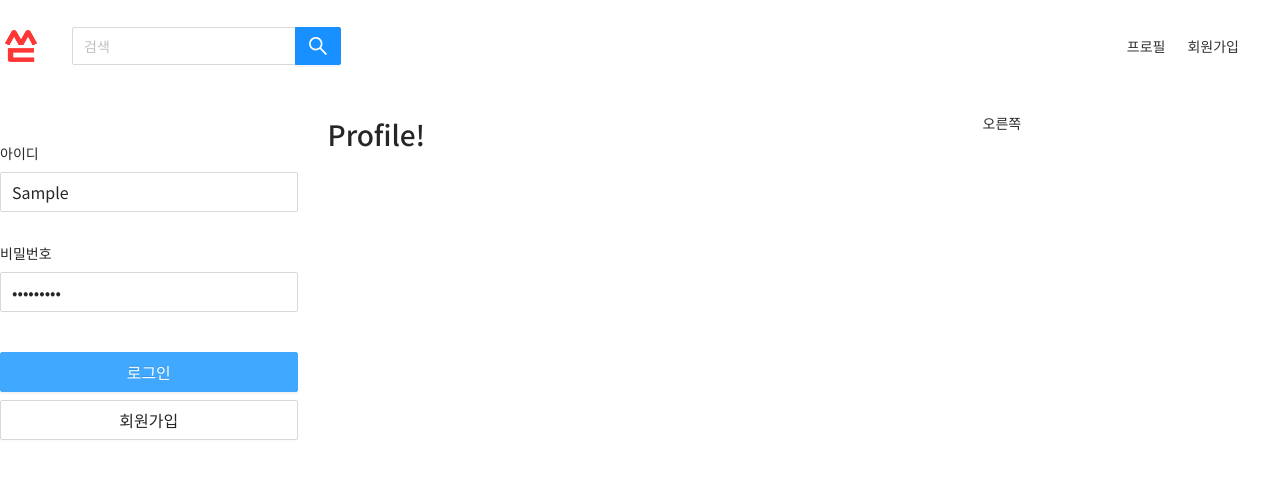
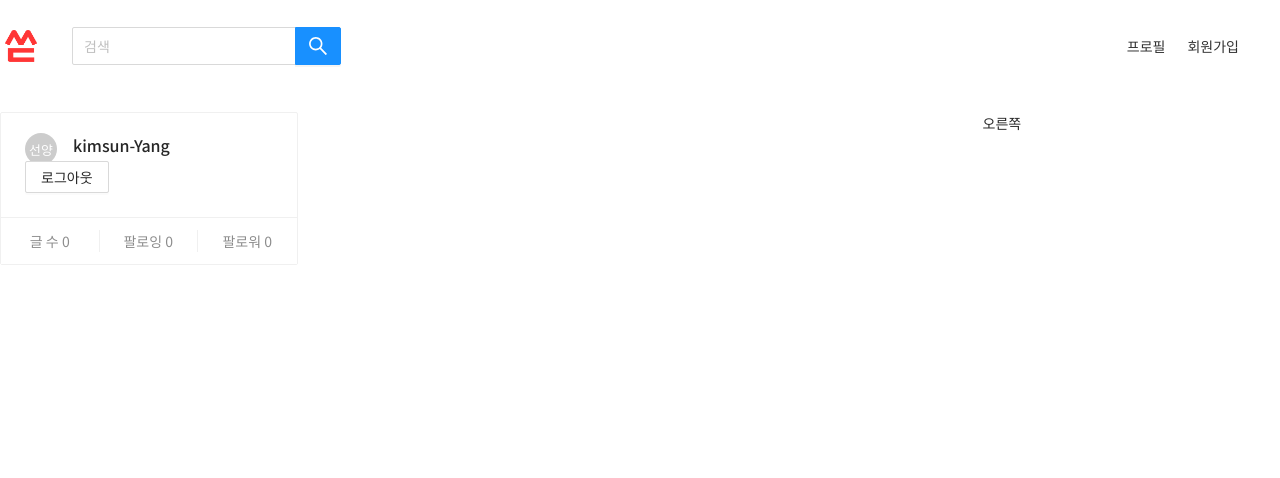
Before and after one commit to kimyang-sun/write, a Next.js app: page /profile in a window 1280 px wide. Both pictures are taken after typing "Sample", "Sample123" into the empty fields and a click on the button "로그인". Shown: the top 478 px of the page. Built offline with nearby package versions, Linux system fonts and the light colour scheme.

Commit message:
더미데이터 로그인, 로그아웃 구현

```diff
--- a/components/AppLayout.tsx
+++ b/components/AppLayout.tsx
@@ -17,13 +17,17 @@ const StyledRow = styled(Row)`
 
 // export
 function AppLayout({ children }: AppLayoutProps) {
-  const [isLoggedIn, setIsLoggedIn] = useState(false);
+  const [isLoggedIn, setIsLoggedIn] = useState<boolean>(false);
   return (
     <div>
       <Header />
       <StyledRow gutter={30}>
         <Col xs={24} md={6}>
-          {isLoggedIn ? <UserProfile /> : <LoginForm />}
+          {isLoggedIn ? (
+            <UserProfile setIsLoggedIn={setIsLoggedIn} />
+          ) : (
+            <LoginForm setIsLoggedIn={setIsLoggedIn} />
+          )}
         </Col>
         <Col xs={24} md={12}>
           {children}
--- a/components/LoginForm.tsx
+++ b/components/LoginForm.tsx
@@ -7,7 +7,11 @@ import { yupResolver } from '@hookform/resolvers/yup';
 import * as yup from 'yup';
 
 // Props 타입
-type LoginFormType = {
+type LoginFormProps = {
+  setIsLoggedIn: React.Dispatch<React.SetStateAction<boolean>>;
+};
+
+type LoginInputType = {
   userId: string;
   password: string;
 };
@@ -51,12 +55,16 @@ const validationSchema = yup.object({
     .max(15, '비밀번호는 15자리 이하여야 합니다.')
     .min(4, '비밀번호는 4자리 이상이어야 합니다.'),
 });
+
 // 리턴 컴포넌트
-function LoginForm() {
-  const { handleSubmit, errors, control } = useForm<LoginFormType>({
+function LoginForm({ setIsLoggedIn }: LoginFormProps) {
+  const { handleSubmit, errors, control } = useForm<LoginInputType>({
     resolver: yupResolver(validationSchema),
   });
-  const onSubmit = handleSubmit((data: LoginFormType) => console.log(data));
+  const onSubmit = handleSubmit((data: LoginInputType) => {
+    console.log(data);
+    setIsLoggedIn(true);
+  });
 
   return (
     <StyledLoginForm onFinish={onSubmit} size="large">
--- a/components/UserProfile.tsx
+++ b/components/UserProfile.tsx
@@ -1,7 +1,24 @@
+import { Avatar, Button, Card } from 'antd';
 import React from 'react';
 
-function UserProfile() {
-  return <div></div>;
+// Props 타입
+type UserProfileProps = {
+  setIsLoggedIn: React.Dispatch<React.SetStateAction<boolean>>;
+};
+
+function UserProfile({ setIsLoggedIn }: UserProfileProps) {
+  return (
+    <Card
+      actions={[
+        <div key="write">글 수 0</div>,
+        <div key="following">팔로잉 0</div>,
+        <div key="followers">팔로워 0</div>,
+      ]}
+    >
+      <Card.Meta avatar={<Avatar>선양</Avatar>} title="kimsun-Yang" />
+      <Button onClick={() => setIsLoggedIn(false)}>로그아웃</Button>
+    </Card>
+  );
 }
 
 export default UserProfile;
--- a/pages/_app.tsx
+++ b/pages/_app.tsx
@@ -23,7 +23,7 @@ function App({ Component }: AppProps) {
         <meta charSet="utf-8" />
         <link rel="icon" href="/favicon.ico" />
         <meta name="description" content="마음을 적는 공간" />
-        <title>쓰다 - 마음을 적는 공간</title>
+        <title>&quot;쓰다&quot; - 마음을 적는 공간</title>
         <link
           href="https://fonts.googleapis.com/css2?family=Noto+Sans+KR:wght@300;400;500;700&family=Noto+Serif+KR:wght@200;300;400;700&display=swap"
           rel="stylesheet"
--- a/pages/profile.tsx
+++ b/pages/profile.tsx
@@ -1,7 +1,14 @@
+import Head from 'next/head';
 import React from 'react';
 
 function Profile() {
-  return <h1>Profile!</h1>;
+  return (
+    <>
+      <Head>
+        <title>프로필 | &quot;쓰다&quot;</title>
+      </Head>
+    </>
+  );
 }
 
 export default Profile;
```
Also changed, not shown: 1 other file (tests, documents, lock files or other folders).
